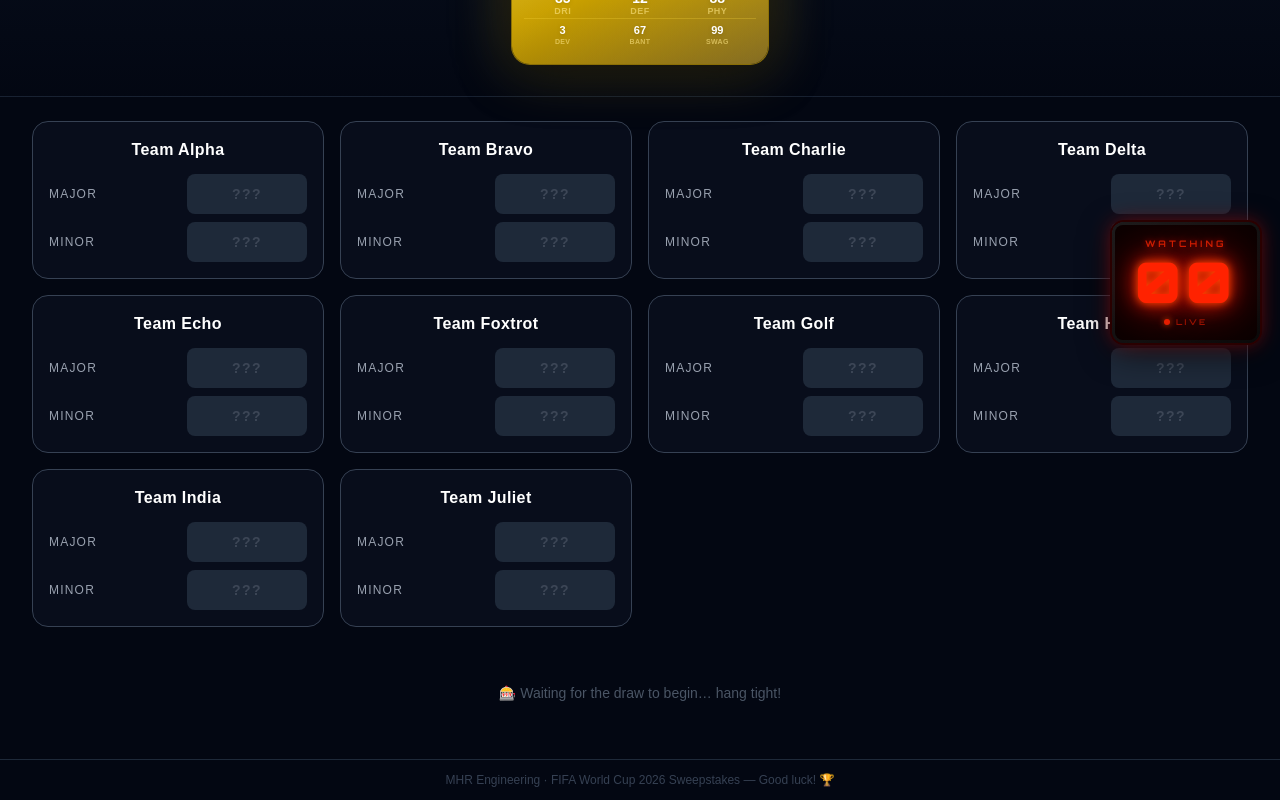
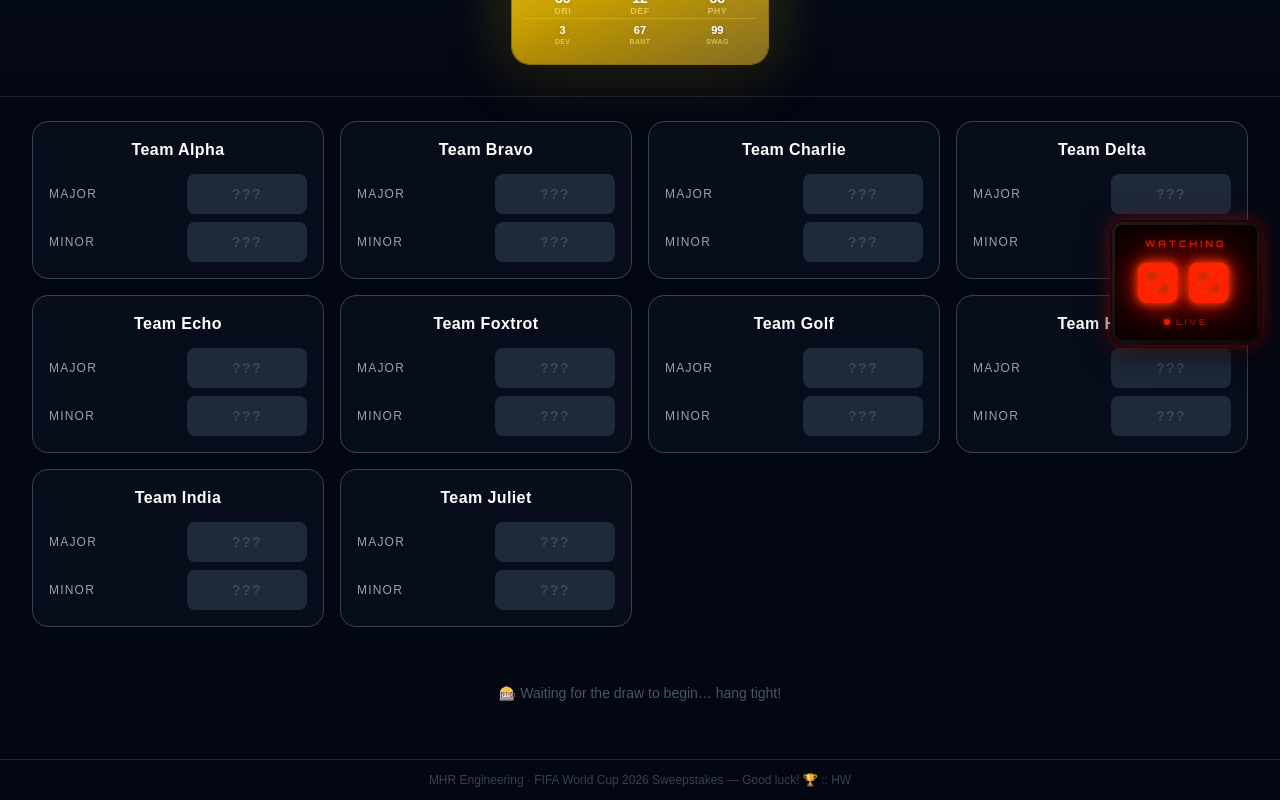
Before and after one commit to XxHarvzBackxX/wc-team-selector, a Next.js app: page / in a window 1280 px wide. Shown: the part 437-1237 px from the top of the page. Built offline with nearby package versions, Linux system fonts and the light colour scheme; no server answers; the database is empty.

Commit message:
add sig :P

```diff
--- a/src/components/DrawApp.tsx
+++ b/src/components/DrawApp.tsx
@@ -180,7 +180,7 @@ export default function DrawApp() {
       </main>
 
       <footer className="border-t border-gray-800 px-6 py-3 text-center text-xs text-gray-700">
-        MHR Engineering · FIFA World Cup 2026 Sweepstakes &mdash; Good luck! 🏆
+        MHR Engineering · FIFA World Cup 2026 Sweepstakes &mdash; Good luck! 🏆 :: HW
       </footer>
 
       {/* Substitution-board style viewer count — fixed bottom-right */}
```
